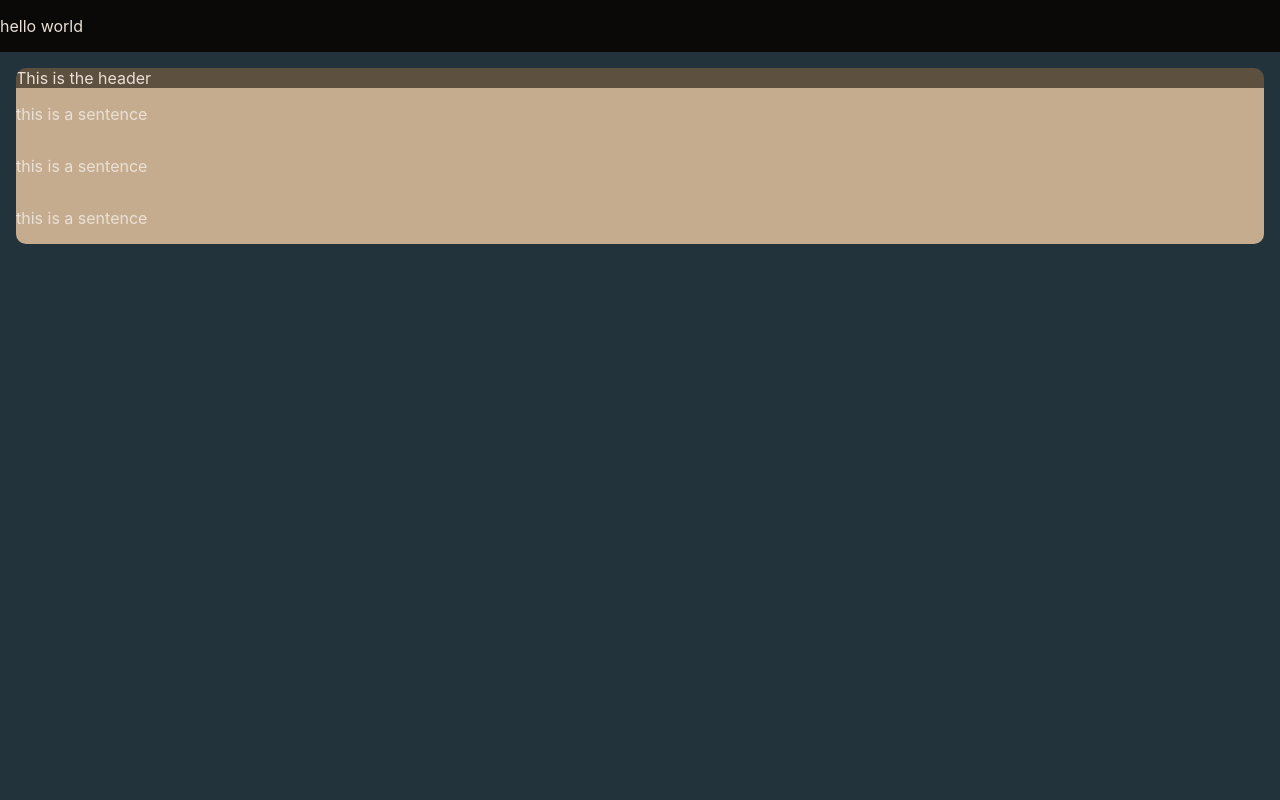
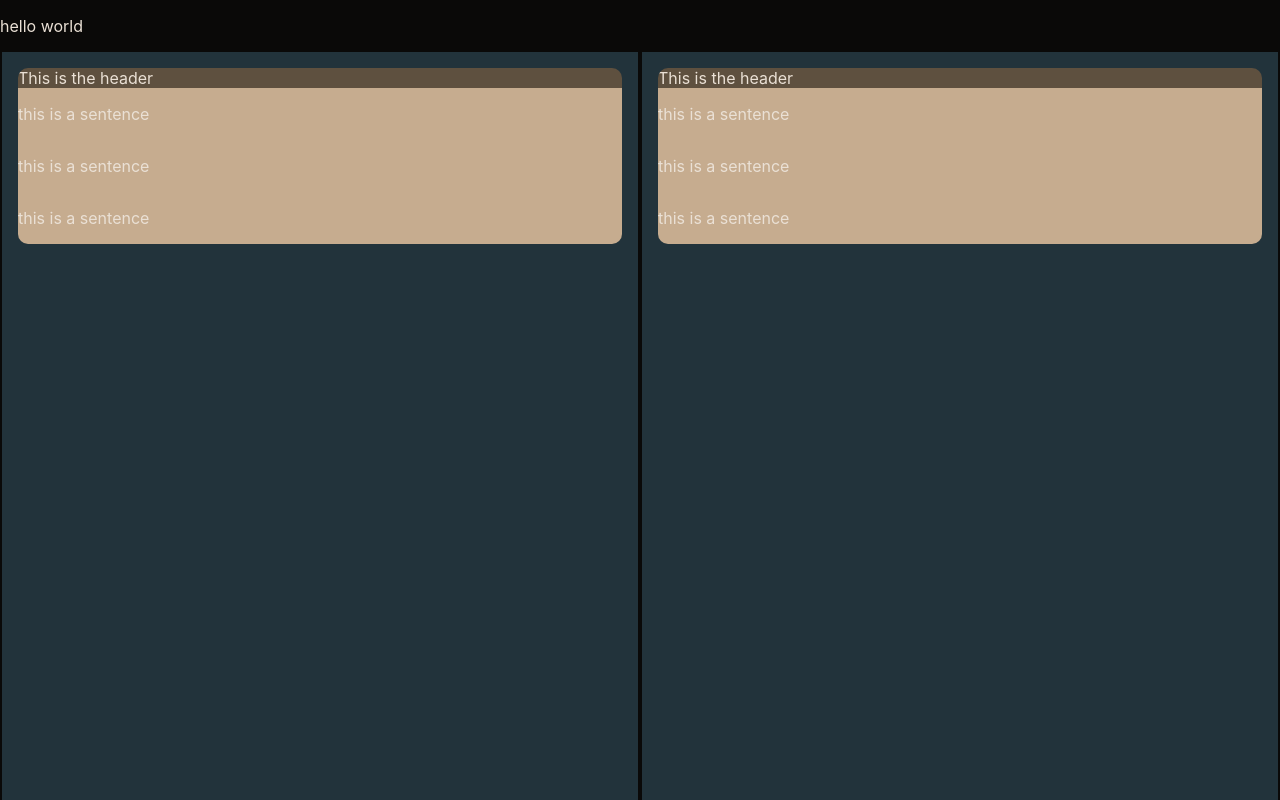
Before and after one commit to ConnorDay/CharacterTracker, a React (Create React App) app in the folder front/: page / in a window 1280 px wide. Built offline with nearby package versions, Linux system fonts and the light colour scheme.

Commit message:
Added columns, with fake resize cursors

```diff
--- a/front/src/App.css
+++ b/front/src/App.css
@@ -24,4 +24,6 @@
     background-color: var(--main-background);
     color: var(--main-foreground);
     height: 100%;
+    display: flex;
+    flex-direction: row;
 }
--- a/front/src/App.tsx
+++ b/front/src/App.tsx
@@ -1,6 +1,7 @@
 import React from "react";
 import "./App.css";
 import { CollapsibleContainer } from "./components/CollapsibleContainer";
+import { Column } from "./components/Column";
 
 class App extends React.Component {
     constructor(props: { [key: string]: any }) {
@@ -13,11 +14,20 @@ class App extends React.Component {
                     <p> hello world </p>
                 </div>
                 <div className="body">
-                    <CollapsibleContainer header="This is the header">
-                        <p>this is a sentence</p>
-                        <p>this is a sentence</p>
-                        <p>this is a sentence</p>
-                    </CollapsibleContainer>
+                    <Column>
+                        <CollapsibleContainer header="This is the header">
+                            <p>this is a sentence</p>
+                            <p>this is a sentence</p>
+                            <p>this is a sentence</p>
+                        </CollapsibleContainer>
+                    </Column>
+                    <Column>
+                        <CollapsibleContainer header="This is the header">
+                            <p>this is a sentence</p>
+                            <p>this is a sentence</p>
+                            <p>this is a sentence</p>
+                        </CollapsibleContainer>
+                    </Column>
                 </div>
             </div>
         );
--- /dev/null
+++ b/front/src/components/Column/Column.css
@@ -0,0 +1,16 @@
+.column-supercontainer {
+    display: flex;
+    flex-direction: row;
+    width: 100%;
+}
+
+.column-container {
+    display: flex;
+    flex-direction: column;
+    width: 100%;
+}
+
+.column-supercontainer > span {
+    cursor: col-resize;
+    border: 1px solid var(--dark);
+}
--- a/front/src/components/Column/Column.tsx
+++ b/front/src/components/Column/Column.tsx
@@ -1,9 +1,26 @@
 import React from "react";
+import "./Column.css";
 
-type Props = {};
+type Props = {
+    children?: React.ReactNode[] | React.ReactElement<any, any>;
+};
 
 type State = {};
 
-class Column extends React.Component<Props, State> {}
+class Column extends React.Component<Props, State> {
+    render() {
+        const { children } = this.props;
+
+        //The spans are there for when we have to implement resizing the columns.
+        //Because we can add on click methods to them :)
+        return (
+            <div className="column-supercontainer">
+                <span></span>
+                <div className="column-container">{children}</div>
+                <span></span>
+            </div>
+        );
+    }
+}
 
 export default Column;
```
